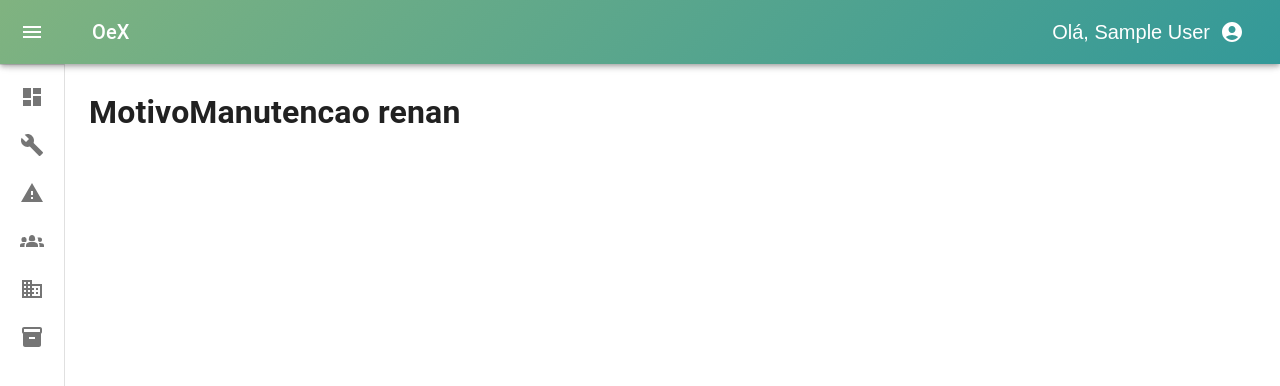
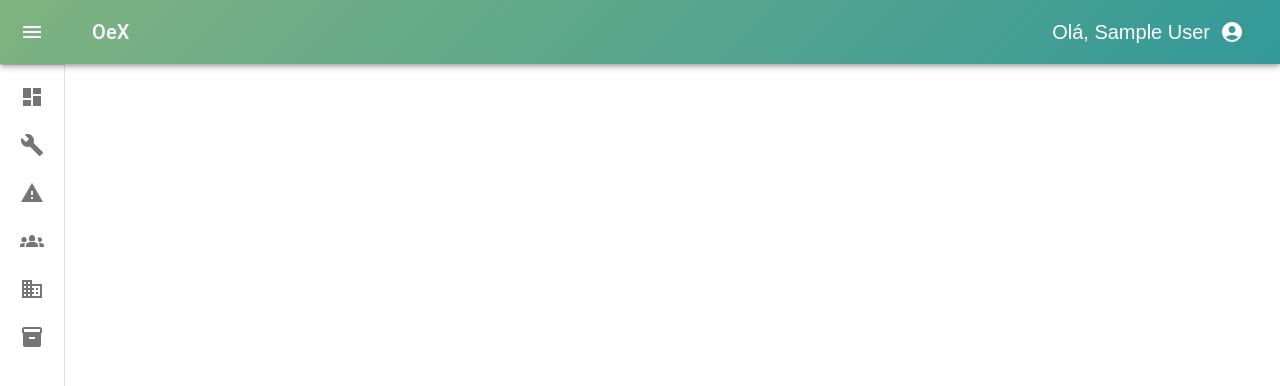
Before and after one commit to renanosoriorosa/OeX-POC-Front, a Next.js app: page /MotivoManutencao in a window 1280 px wide. Shown: the top 386 px of the page. Built offline with nearby package versions, Linux system fonts and the light colour scheme; no server answers; sample sign-in values are in the browser's storage.

Commit message:
Add filtro data na tela de manutencao

```diff
--- a/src/app/MotivoManutencao/MotivoManutencaoContent.tsx
+++ b/src/app/MotivoManutencao/MotivoManutencaoContent.tsx
@@ -1,9 +1,62 @@
 'use client'
+import dayjs, { Dayjs } from 'dayjs';
+import { DemoContainer } from '@mui/x-date-pickers/internals/demo';
+import { AdapterDayjs } from '@mui/x-date-pickers/AdapterDayjs';
+import { DatePicker } from '@mui/x-date-pickers/DatePicker';
+import { LocalizationProvider } from '@mui/x-date-pickers/LocalizationProvider';
 import React from "react";
+import 'dayjs/locale/pt-br';
+
+dayjs.locale('pt-br');
 
 function MotivoManutencaoContent() {
-  const [search, setSearch] = React.useState('renan');
-  return <h1>MotivoManutencao {search}</h1>;
+  const [startDate, setStartDate] = React.useState<Dayjs | null>(dayjs());
+  const [endDate, setEndDate] = React.useState<Dayjs | null>(dayjs());
+  return <>
+    <LocalizationProvider dateAdapter={AdapterDayjs}>
+      <DemoContainer components={['DatePicker']}>
+            <DatePicker
+            sx={{input: { color: 'white' }, // Texto preto (pode trocar se quiser outra cor)
+              '& .MuiOutlinedInput-notchedOutline': {
+                borderColor: 'white', // Cor da borda se quiser customizar
+              },
+              '& .MuiSvgIcon-root': {
+                color: 'white', // Ícone branco
+                transition: 'color 0.3s', // Suavizar a transição
+              },
+              '& .MuiFormLabel-root':{
+                color: 'white', // branco
+                transition: 'color 0.3s',
+              }
+            }}
+            label="Data Início"
+            value={startDate}
+            onChange={(newValue) => setStartDate(newValue)}
+            format="DD/MM/YYYY"
+          />
+          <DatePicker
+            sx={{
+            input: { color: 'white' }, // Texto preto (pode trocar se quiser outra cor)
+            '& .MuiOutlinedInput-notchedOutline': {
+              borderColor: 'white', // Cor da borda se quiser customizar
+            },
+            '& .MuiSvgIcon-root': {
+              color: 'white', // Ícone branco
+              transition: 'color 0.3s', // Suavizar a transição
+            },
+            '& .MuiFormLabel-root':{
+              color: 'white', // branco
+              transition: 'color 0.3s',
+            },
+          }}
+            label="Data Fim"
+            value={endDate}
+            onChange={(newValue) => setEndDate(newValue)}
+            format="DD/MM/YYYY"
+          />
+      </DemoContainer>
+    </LocalizationProvider>
+  </>;
 }
 
 export default MotivoManutencaoContent;
```
